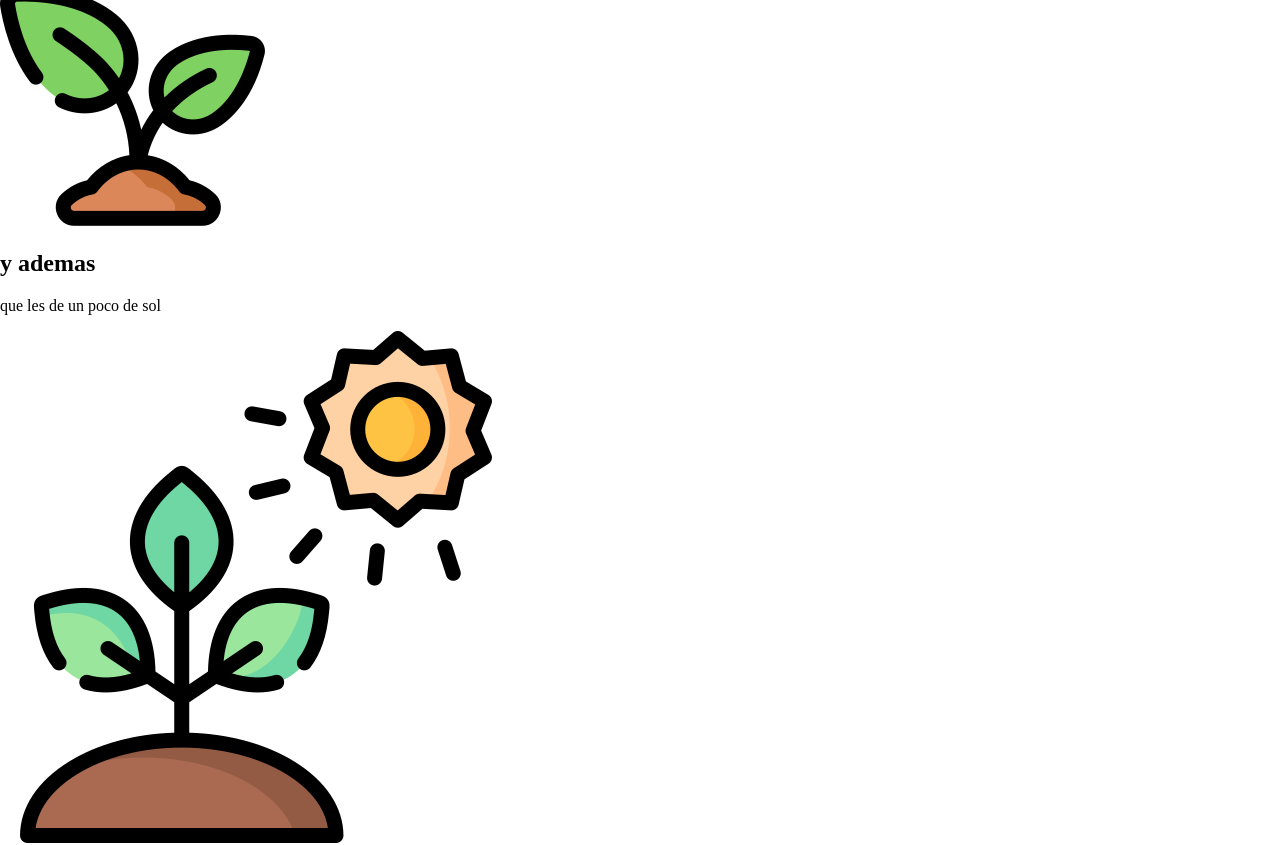
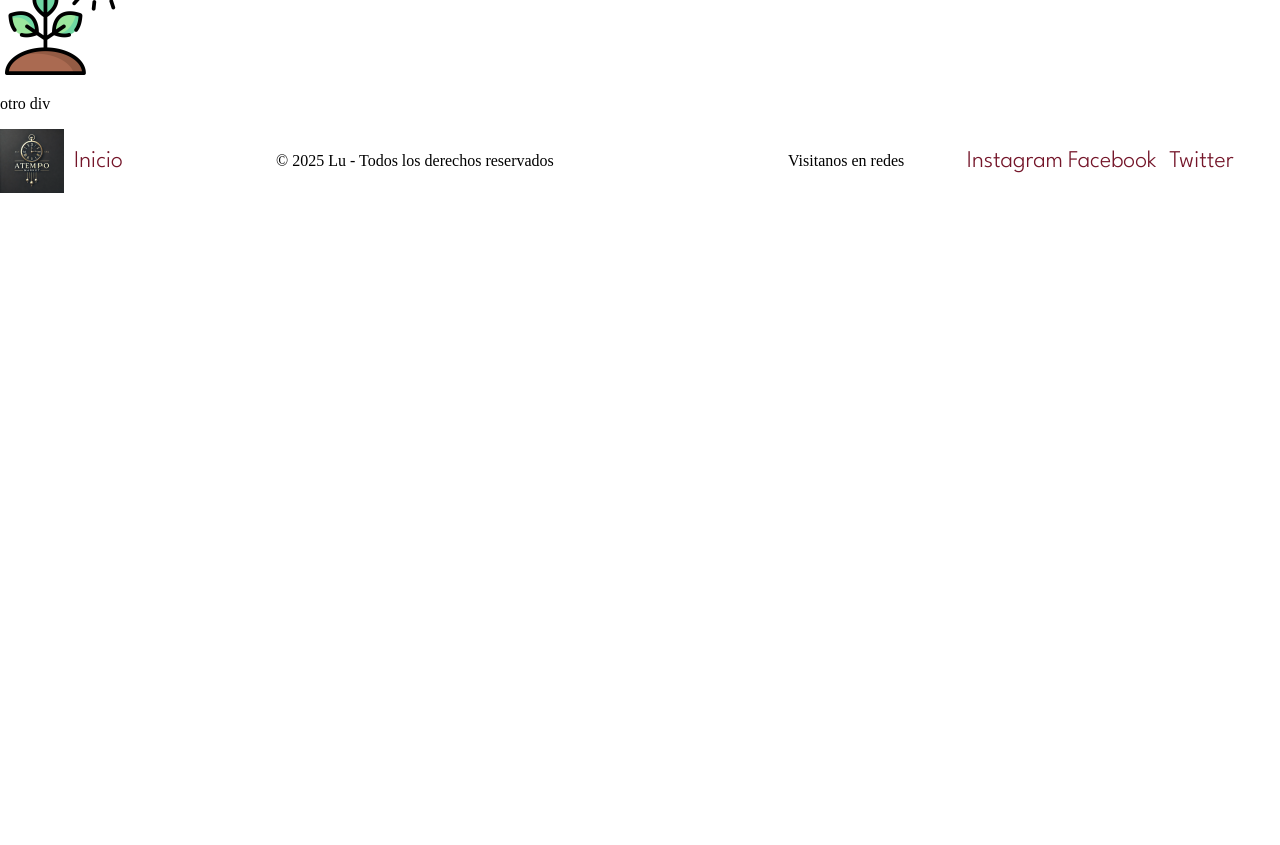
Before and after one commit to lucianamg/68565_gruszeczka, a React (Vite) app: page / in a window 1280 px wide. Shown: the part 1000-1845 px from the top of the page. After the commit the page ends 1193 px from the top, so only its background shows below. Built offline with nearby package versions, Linux system fonts and the light colour scheme.

Commit message:
preentrega1_lGruszeczka

```diff
--- a/src/index.css
+++ b/src/index.css
@@ -78,9 +78,6 @@ a:hover {
   justify-content: flex-end;
   margin-right: .9375rem;
 }
-
-
-
 .cartImg {
     width: 10%;
 
@@ -104,14 +101,35 @@ a:hover {
   flex-direction: row;
   align-items: center;
 }
+.footer a{
+  width: 15%;
+}
+.footer p{
+  width: 40%;
+}
 .footer img{
 width: 5%;
+}
+.mediaContainer{
+  align-items: center;
+  display: flex;
+  flex-direction: row;
+}
+.mediaContainer a{
+  margin: 1rem;
+
 }
 .divCounter p{
   font-family: "DM Sans", serif;
   font-weight: 400;
   font-size: 1.6rem;
   color: #ec3de6;
+}
+.firstSection div img{
+  width: 10%;
+}
+.secondSection div img{
+  width: 10%;
 }
 /* ORIGINAL
 :root {
```
